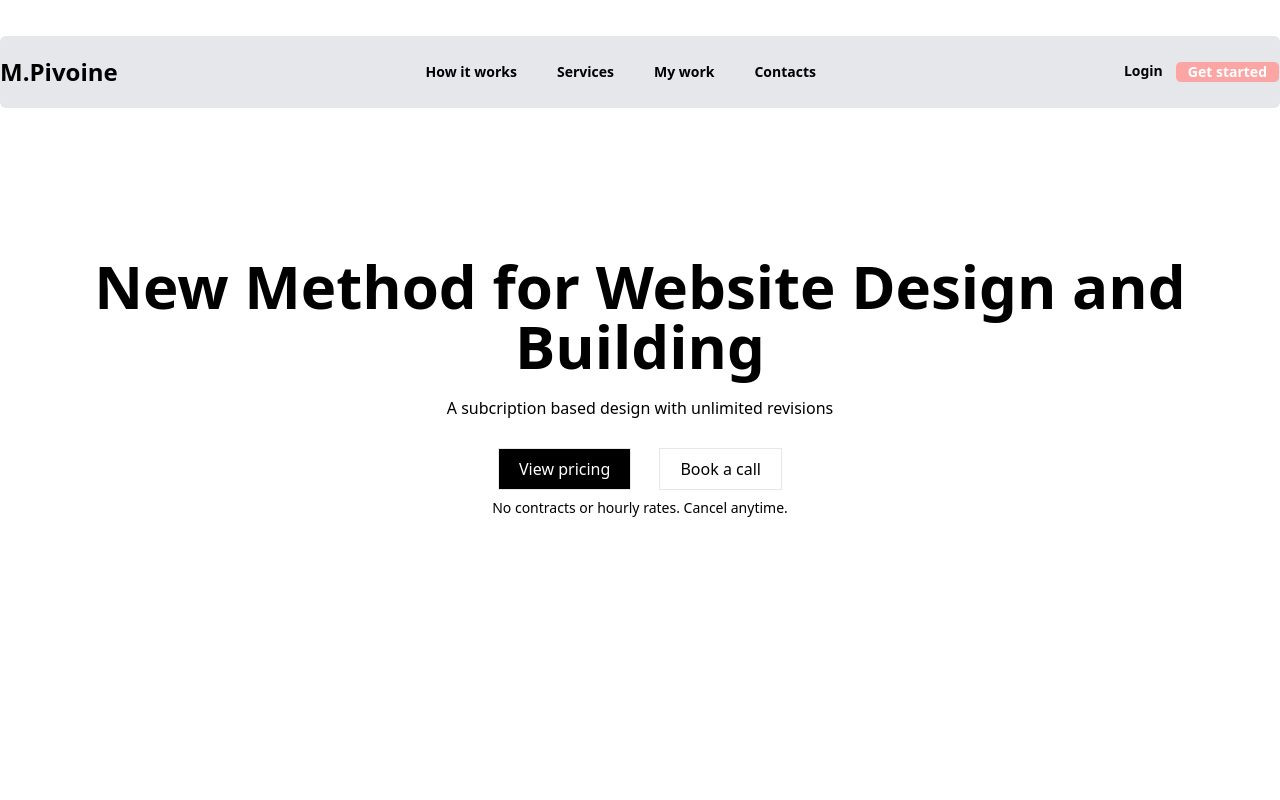
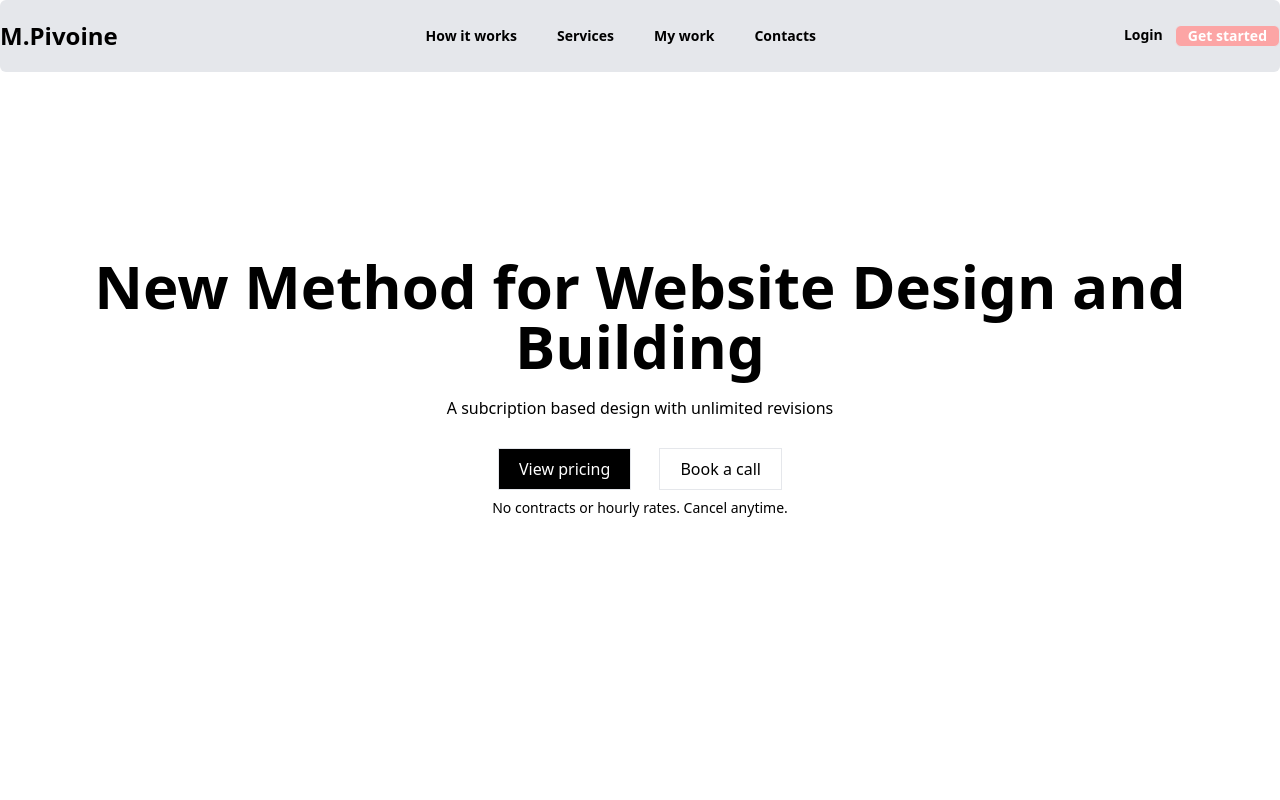
Before and after one commit to mucopivoine/TailwindPort, a website: page src/index.html in a window 1280 px wide. Shown: the top 800 px of the page. Drawn offline with nearby package versions, Linux system fonts and the light colour scheme.

Commit message:
tailwindcss portfolio

```diff
--- a/src/index.html
+++ b/src/index.html
@@ -11,7 +11,7 @@
 <body class="bg-white bg-no-repeat w-full bg-cover" >
     <section id="home" >
     <div class="h-64  ">
-        <nav class="w-full fixed top-9">
+        <nav class="w-full fixed top-0">
             <div class="container mx-auto py-5 flex items-center justify-between bg-gray-200 rounded-md">
                 <div class="flex items-center gap-2">
                     <h2 class="text-2xl font-bold text-black"><span class=" text-black">M.</span>Pivoine</h2>
```
